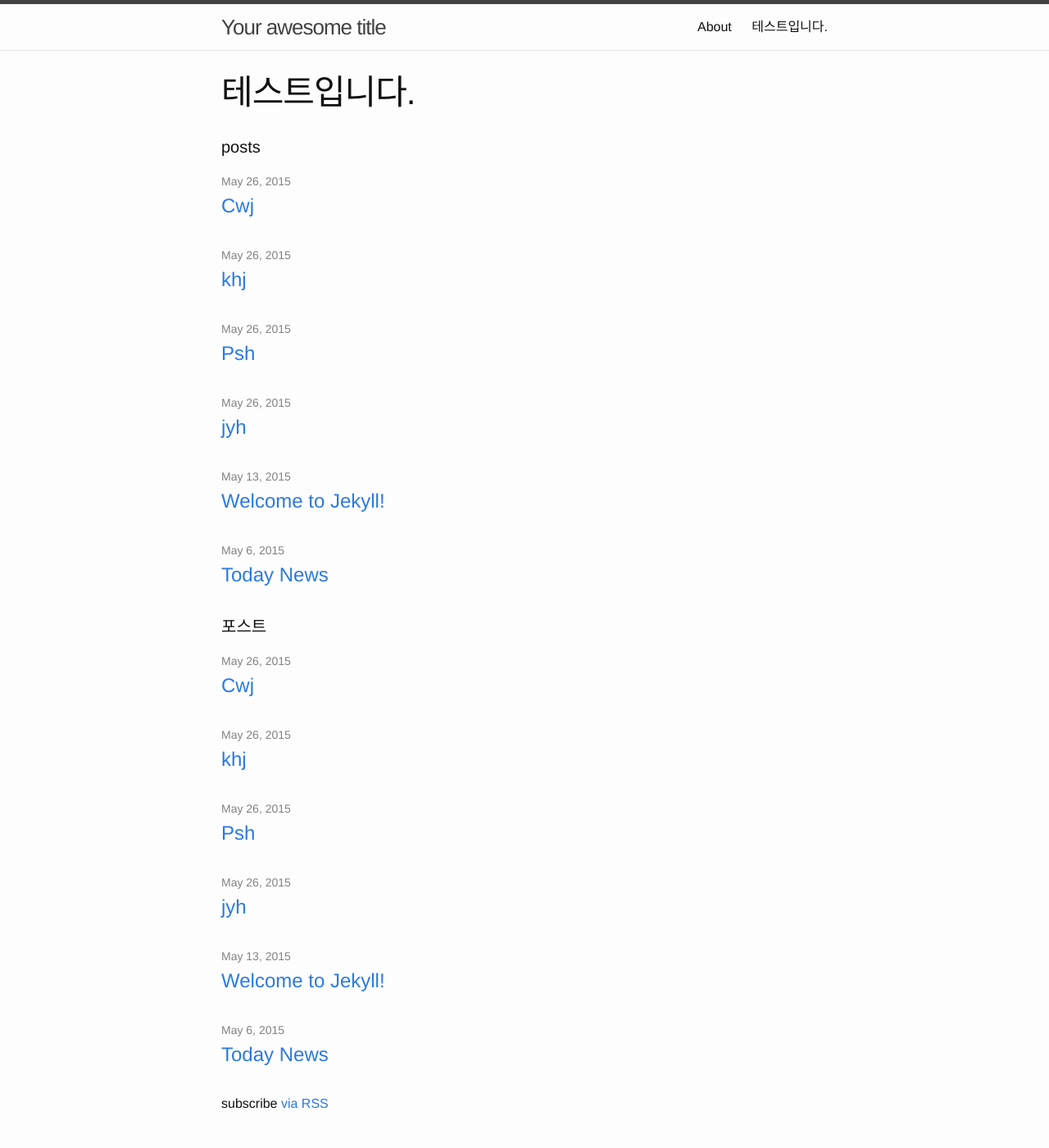
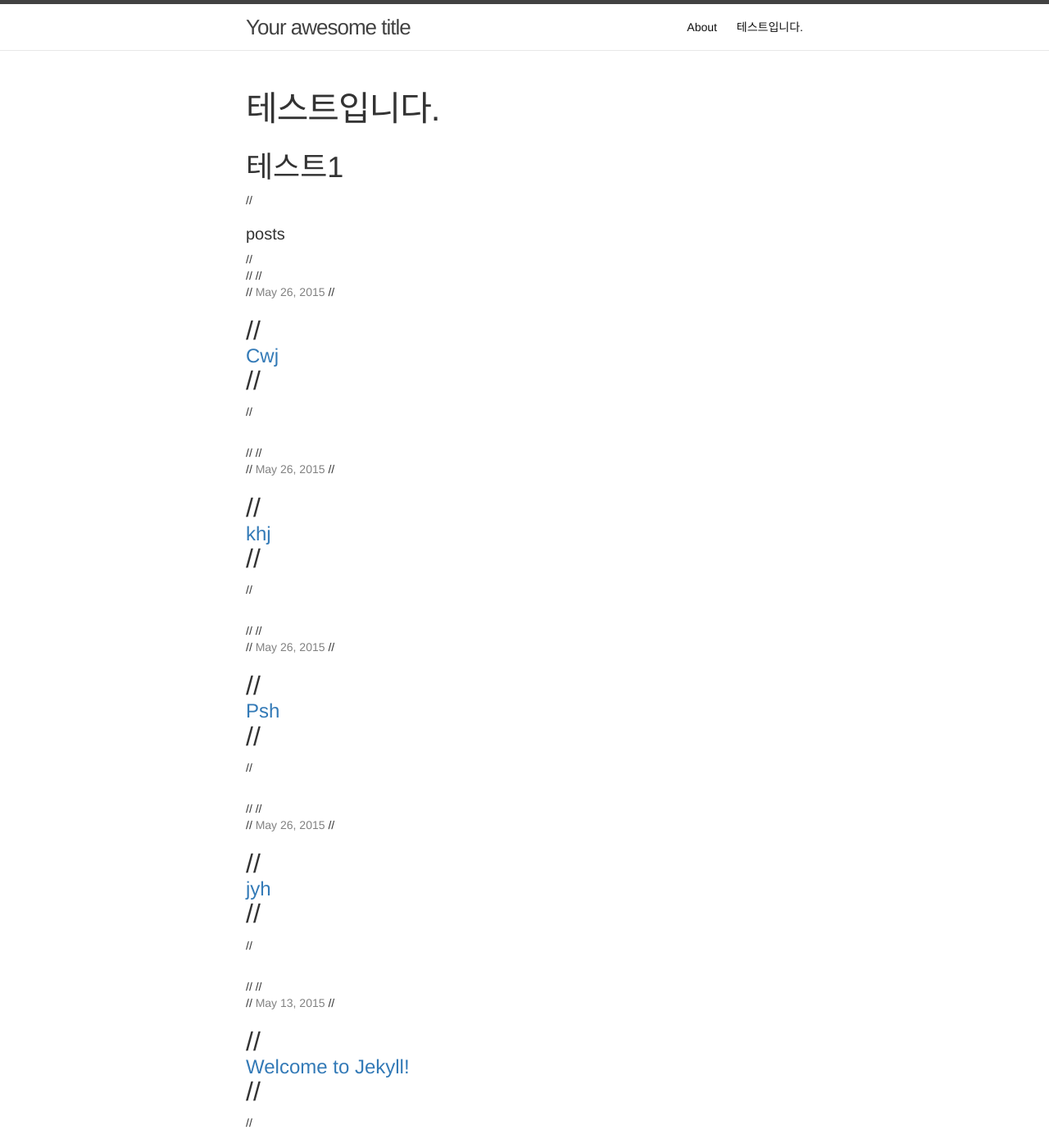
Before and after one commit to kutchoiwjun92/kutchoiwjun92.github.com, a Jekyll site: the page built from index.html, in a window 1280 px wide and 1400 px high. Shown: the whole window at 82% size. Built offline with Jekyll 4.4.1, drawn with Linux system fonts in a browser that asks for light colours; nearby versions of some CDN libraries; library files that are not in the unit come from our copies; some of the changed text lies outside the part shown.

Commit message:
Update index.html

```diff
--- a/index.html
+++ b/index.html
@@ -4,34 +4,44 @@ title : 테스트입니다.
 ---
 
 <div class="home">
+  <head>
+    <title>테스트1</title>
+    <!-- 테스트 -->
+    <link href="css/bootstrap.min.css" rel="stylesheet" media="screen">
+  </head>
 
-  <h1 class="page-heading">posts</h1>
+  <body>
+    <h1>테스트1</h1>
+    <script src="http://code.jquery.com/jquery-latest.js"></script>
+    <script src="js/bootstrap.min.js"></script>
+  </body>
+  //<h1 class="page-heading">posts</h1>
 
-  <ul class="post-list">
-    {% for post in site.posts %}
-      <li>
-        <span class="post-meta">{{ post.date | date: "%b %-d, %Y" }}</span>
+  //<ul class="post-list">
+  //  {% for post in site.posts %}
+  //    <li>
+  //      <span class="post-meta">{{ post.date | date: "%b %-d, %Y" }}</span>
 
-        <h2>
-          <a class="post-link" href="{{ post.url | prepend: site.baseurl }}">{{ post.title }}</a>
-        </h2>
-      </li>
-    {% endfor %}
-  </ul>
+  //      <h2>
+  //        <a class="post-link" href="{{ post.url | prepend: site.baseurl }}">{{ post.title }}</a>
+  //      </h2>
+  //    </li>
+  //  {% endfor %}
+  //</ul>
 
-  <h1 class="page-heading">포스트</h1>
+  //<h1 class="page-heading">포스트</h1>
 
-  <ul class="post-list">
-    {% for post in site.posts %}
-      <li>
-        <span class="post-meta">{{ post.date | date: "%b %-d, %Y" }}</span>
+  //<ul class="post-list">
+  //  {% for post in site.posts %}
+  //    <li>
+  //      <span class="post-meta">{{ post.date | date: "%b %-d, %Y" }}</span>
 
-        <h2>
-          <a class="post-link" href="{{ post.url | prepend: site.baseurl }}">{{ post.title }}</a>
-        </h2>
-      </li>
-    {% endfor %}
-  </ul>
-  <p class="rss-subscribe">subscribe <a href="{{ "/feed.xml" | prepend: site.baseurl }}">via RSS</a></p>
+  //      <h2>
+  //        <a class="post-link" href="{{ post.url | prepend: site.baseurl }}">{{ post.title }}</a>
+  //      </h2>
+  //    </li>
+  //  {% endfor %}
+  //</ul>
+  //<p class="rss-subscribe">subscribe <a href="{{ "/feed.xml" | prepend: site.baseurl }}">via RSS</a></p>
 
 </div>
```
